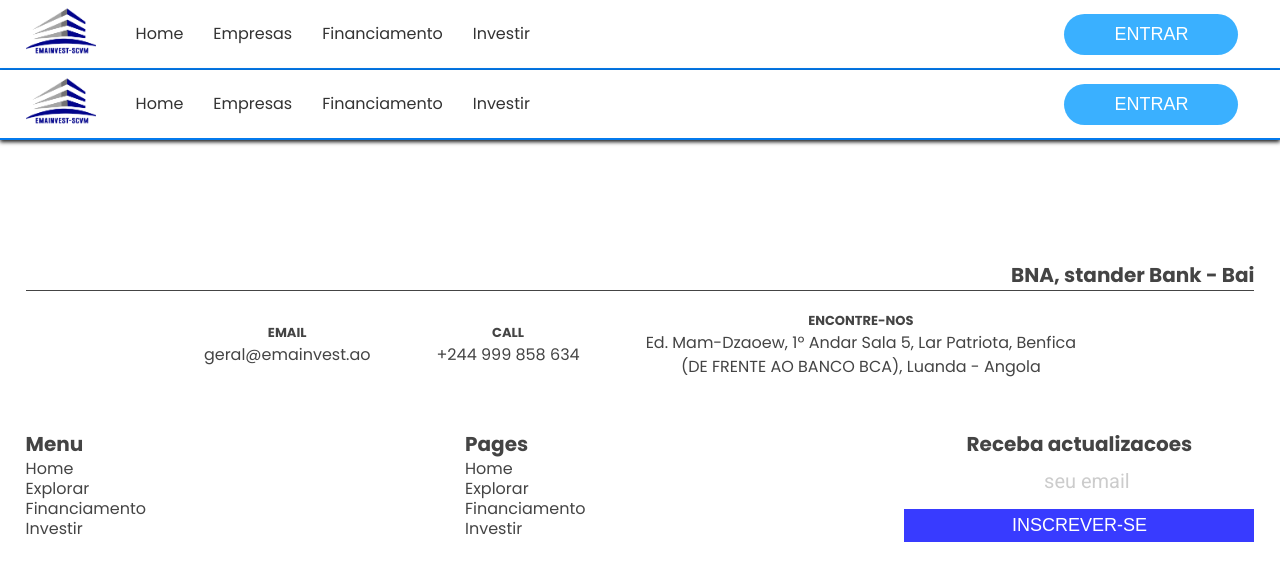
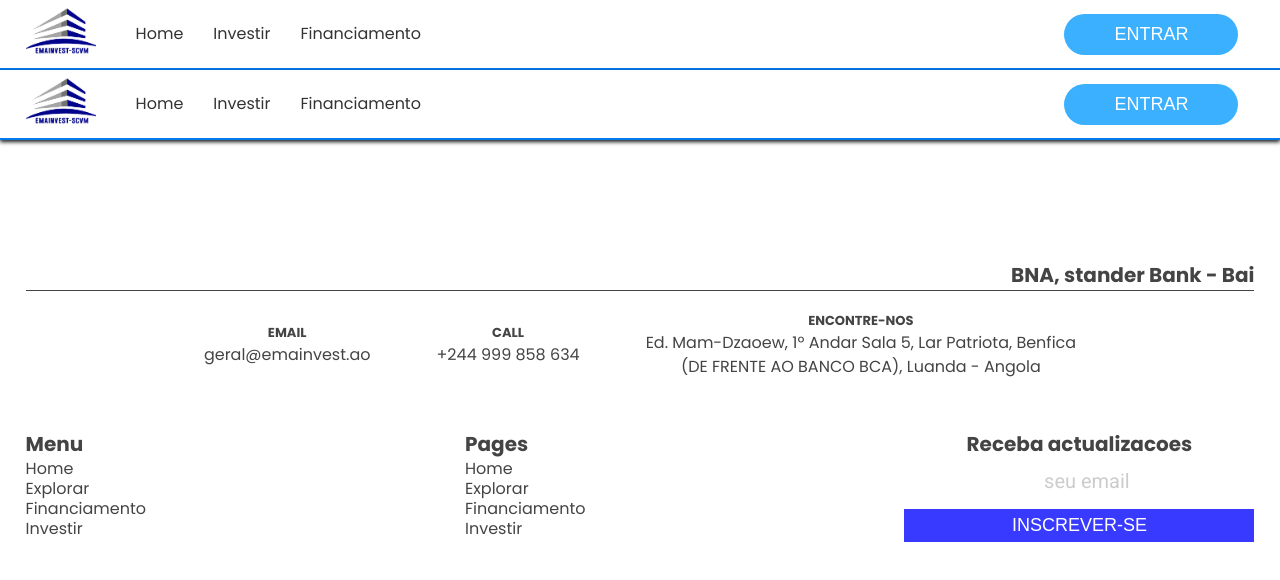
Before and after one commit to Wolf-Quiteque/demo-ipo, a Next.js app: page /components/Navbar in a window 1280 px wide. Shown: the top 580 px of the page. Built offline with nearby package versions, Linux system fonts and the light colour scheme; some icons are missing.

Commit message:
novas funcoes

```diff
--- a/pages/components/Navbar.js
+++ b/pages/components/Navbar.js
@@ -44,7 +44,7 @@ export default function Navbar() {
               </li>
               <li>
                 <Link href="/empresas">
-                  <a>Empresas</a>
+                  <a>Investir</a>
                 </Link>
               </li>
               <li>
@@ -52,11 +52,11 @@ export default function Navbar() {
                   <a>Financiamento</a>
                 </Link>
               </li>
-              <li>
+              {/* <li>
                 <Link href="#">
                   <a>Investir</a>
                 </Link>
-              </li>
+              </li> */}
             </ul>
           </nav>
           <div>
```
